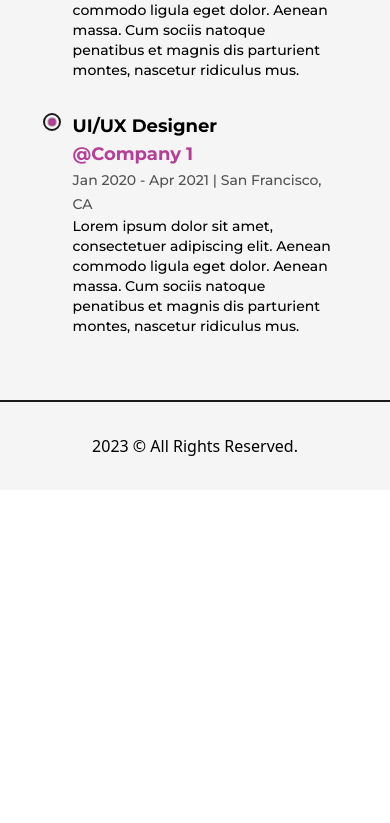
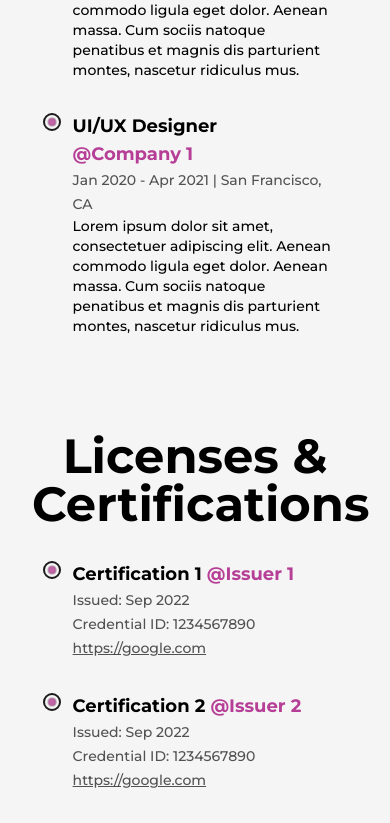
Before and after one commit to natalia-belei/natalia-belei.github.io, a Next.js app in the folder reactportfolio/: page /about in a window 390 px wide. Shown: the part 2886-3709 px from the top of the page. Before the commit the page ends 3376 px from the top, so only its background shows below. Built offline with nearby package versions, Linux system fonts and the light colour scheme.

Commit message:
Implement Certifications section in About page

```diff
--- a/reactportfolio/data-config/about.js
+++ b/reactportfolio/data-config/about.js
@@ -21,4 +21,5 @@ export const aboutPageConfig = {
     yearsOfExperience: 3,
 
     experienceSectionTitle: "Experience",
+    certificationsSectionTitle: "Licenses & Certifications",
 }
--- /dev/null
+++ b/reactportfolio/data-config/certifications.js
@@ -0,0 +1,93 @@
+export const certificationsData = [
+    {
+        id: 1,
+        title: "Certification 1",
+        issuer: "Issuer 1",
+        issueDate: "Sep 2022",
+        credentialID: "1234567890",
+        credentialURL: "https://google.com",
+        description: null,
+    },
+    {
+        id: 2,
+        title: "Certification 2",
+        issuer: "Issuer 2",
+        issueDate: "Sep 2022",
+        credentialID: "1234567890",
+        credentialURL: "https://google.com",
+        description: null,
+    },
+    ,
+    {
+        id: 3,
+        title: "Certification 3",
+        issuer: "Issuer 3",
+        issueDate: "Sep 2022",
+        credentialID: "1234567890",
+        credentialURL: "https://google.com",
+        description: null,
+    },
+    {
+        id: 4,
+        title: "Certification 4",
+        issuer: "Issuer 4",
+        issueDate: "Sep 2022",
+        credentialID: "1234567890",
+        credentialURL: "https://google.com",
+        description: null,
+    },
+    {
+        id: 5,
+        title: "Certification 5",
+        issuer: "Issuer 5",
+        issueDate: "Sep 2022",
+        credentialID: "1234567890",
+        credentialURL: "https://google.com",
+        description: null,
+    },
+    {
+        id: 6,
+        title: "Certification 6",
+        issuer: "Issuer 6",
+        issueDate: "Sep 2022",
+        credentialID: "1234567890",
+        credentialURL: "https://google.com",
+        description: null,
+    },
+    {
+        id: 7,
+        title: "Certification 7",
+        issuer: "Issuer 7",
+        issueDate: "Sep 2022",
+        credentialID: "1234567890",
+        credentialURL: "https://google.com",
+        description: null,
+    },
+    {
+        id: 8,
+        title: "Certification 8",
+        issuer: "Issuer 8",
+        issueDate: "Sep 2022",
+        credentialID: "1234567890",
+        credentialURL: "https://google.com",
+        description: null,
+    },
+    {
+        id: 9,
+        title: "Certification 9",
+        issuer: "Issuer 9",
+        issueDate: "Sep 2022",
+        credentialID: "1234567890",
+        credentialURL: "https://google.com",
+        description: null,
+    },
+    {
+        id: 10,
+        title: "Certification 10",
+        issuer: "Issuer 10",
+        issueDate: "Sep 2022",
+        credentialID: "1234567890",
+        credentialURL: "https://google.com",
+        description: null,
+    }
+];
--- a/reactportfolio/src/components/Timeline.js
+++ b/reactportfolio/src/components/Timeline.js
@@ -26,10 +26,11 @@ const Timeline = ({ data, title }) => {
                         <TimelineItem
                             key={item.id}
                             title={item.title}
-                            subtitle={item.subtitle}
-                            link={item.link}
-                            duration={item.duration}
-                            address={item.address}
+                            subtitle1={item.subtitle1}
+                            subtitle2={item.subtitle2}
+                            subtitle3={item.subtitle3}
+                            subtitle1Link={item.subtitle1Link}
+                            externalLink={item.externalLink}
                             description={item.description}
                         />
                     )}
--- a/reactportfolio/src/components/TimelineItem.js
+++ b/reactportfolio/src/components/TimelineItem.js
@@ -3,7 +3,7 @@ import LiIcon from './LiIcon';
 import { motion } from 'framer-motion';
 import PropTypes from 'prop-types';
 
-export const TimelineItem = ({ title, subtitle, link, duration, address, description }) => {
+export const TimelineItem = ({ title, subtitle1, subtitle2, subtitle3, subtitle1Link, description, externalLink }) => {
     const ref = useRef(null);
 
     return (
@@ -16,16 +16,37 @@ export const TimelineItem = ({ title, subtitle, link, duration, address, descrip
             >
                 <h3 className='capitalize font-bold text-2xl
                     sm:text-xl xs:text-lg'>
-                    {title}&nbsp;<a href={link}
+                    {title}&nbsp;<a href={subtitle1Link}
                         target="_blank"
                         className='text-primary capitalize inline-block'
-                    >@{subtitle}</a></h3>
+                    >@{subtitle1}</a></h3>
 
-                <span className='capitalize font-medium text-dark/75
+                {(subtitle2 &&
+                    <span className='capitalize font-medium text-dark/75
                     xs:text-sm'>
-                    {duration} {address && `| ${address}`}
-                </span>
-                {description && <p className='font-medium w-full md:text-sm'>{description}</p>}
+                        {subtitle2}
+                    </span>)}
+                {(subtitle3 &&
+                    <>
+                        <br />
+                        <span className='capitalize font-medium text-dark/75
+                    xs:text-sm'>
+                            {subtitle3}
+                        </span>
+                    </>
+                )}
+                {(externalLink &&
+                    <>
+                        <br />
+                        <a href={externalLink} target="_blank" rel="noopener noreferrer"
+                            className='font-medium text-dark/75 xs:text-sm underline'>
+                            {externalLink}
+                        </a>
+                    </>
+                )}
+
+                {description &&
+                    <p className='font-medium w-full md:text-sm'>{description}</p>}
             </motion.div>
         </li>
     );
@@ -33,9 +54,11 @@ export const TimelineItem = ({ title, subtitle, link, duration, address, descrip
 
 TimelineItem.propTypes = {
     title: PropTypes.string.isRequired,
-    subtitle: PropTypes.string.isRequired,
-    link: PropTypes.string.isRequired,
+    subtitle1: PropTypes.string.isRequired,
+    subtitle2: PropTypes.string,
+    subtitle3: PropTypes.string,
+    description: PropTypes.string,
+    subtitle1Link: PropTypes.string.isRequired,
+    externalLink: PropTypes.string,
     duration: PropTypes.string.isRequired,
-    address: PropTypes.string,
-    description: PropTypes.string,
 };
--- a/reactportfolio/src/pages/about.js
+++ b/reactportfolio/src/pages/about.js
@@ -9,6 +9,7 @@ import Timeline from '@/components/Timeline.js';
 import { aboutPageConfig } from '../../data-config/about.js';
 import ReactMarkdown from 'react-markdown';
 import { experienceData } from '../../data-config/experience.js';
+import { certificationsData } from '../../data-config/certifications.js';
 
 const renderSummary = () => {
     return aboutPageConfig.summary.map((paragraph, index, array) => {
@@ -90,23 +91,37 @@ const about = () => {
 
                     <Skills />
                     <Timeline
-                        data={mapExperienceToTimelineItem(experienceData)}
+                        data={mapExperienceToTimelineItems(experienceData)}
                         title={aboutPageConfig.experienceSectionTitle}
+                    />
+                    <Timeline
+                        data={mapCertificationsToTimelineItems(certificationsData)}
+                        title={aboutPageConfig.certificationsSectionTitle}
                     />
                 </Layout>
             </main>
         </>
     )
 
-    function mapExperienceToTimelineItem(experienceArray) {
-        return experienceArray.map(experience => ({
-            id: experience.id,
-            title: experience.position,
-            duration: experience.duration,
-            subtitle: experience.company,
-            link: experience.companyLink,
-            address: experience.address,
-            description: experience.description,
+    function mapExperienceToTimelineItems(experienceArray) {
+        return experienceArray.map(item => ({
+            title: item.position,
+            subtitle1: item.company,
+            subtitle2: `${item.duration} ${item.address && `| ${item.address}`}`,
+            link: item.companyLink,
+            description: item.description,
+        }));
+    }
+
+    function mapCertificationsToTimelineItems(certificationsArray) {
+        return certificationsArray.map(item => ({
+            title: item.title,
+            subtitle1: item.issuer,
+            subtitle2: `${item.issueDate && `Issued: ${item.issueDate}`}`,
+            subtitle3: `${item.credentialID && `Credential ID: ${item.credentialID}`}`,
+            subtitle1Link: item.credentialURL,
+            description: item.description,
+            externalLink: item.credentialURL,
         }));
     }
 }
```
